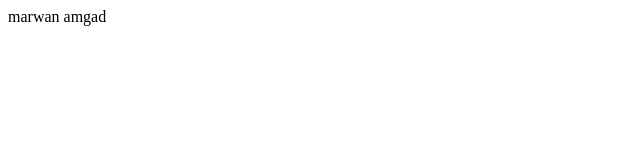
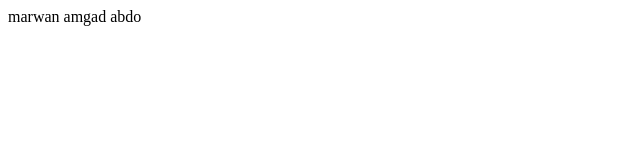
Before and after one commit to marwan-js/test-23, a plain HTML site: page index.html in a window 1280 px wide. Shown: the full height of the page, 0-640 px from the left. Drawn offline with Linux system fonts and the light colour scheme.

Commit message:
edit name

```diff
--- a/index.html
+++ b/index.html
@@ -6,6 +6,6 @@
     <title>Document</title>
 </head>
 <body>
-    marwan amgad
+    marwan amgad abdo
 </body>
 </html>
```
